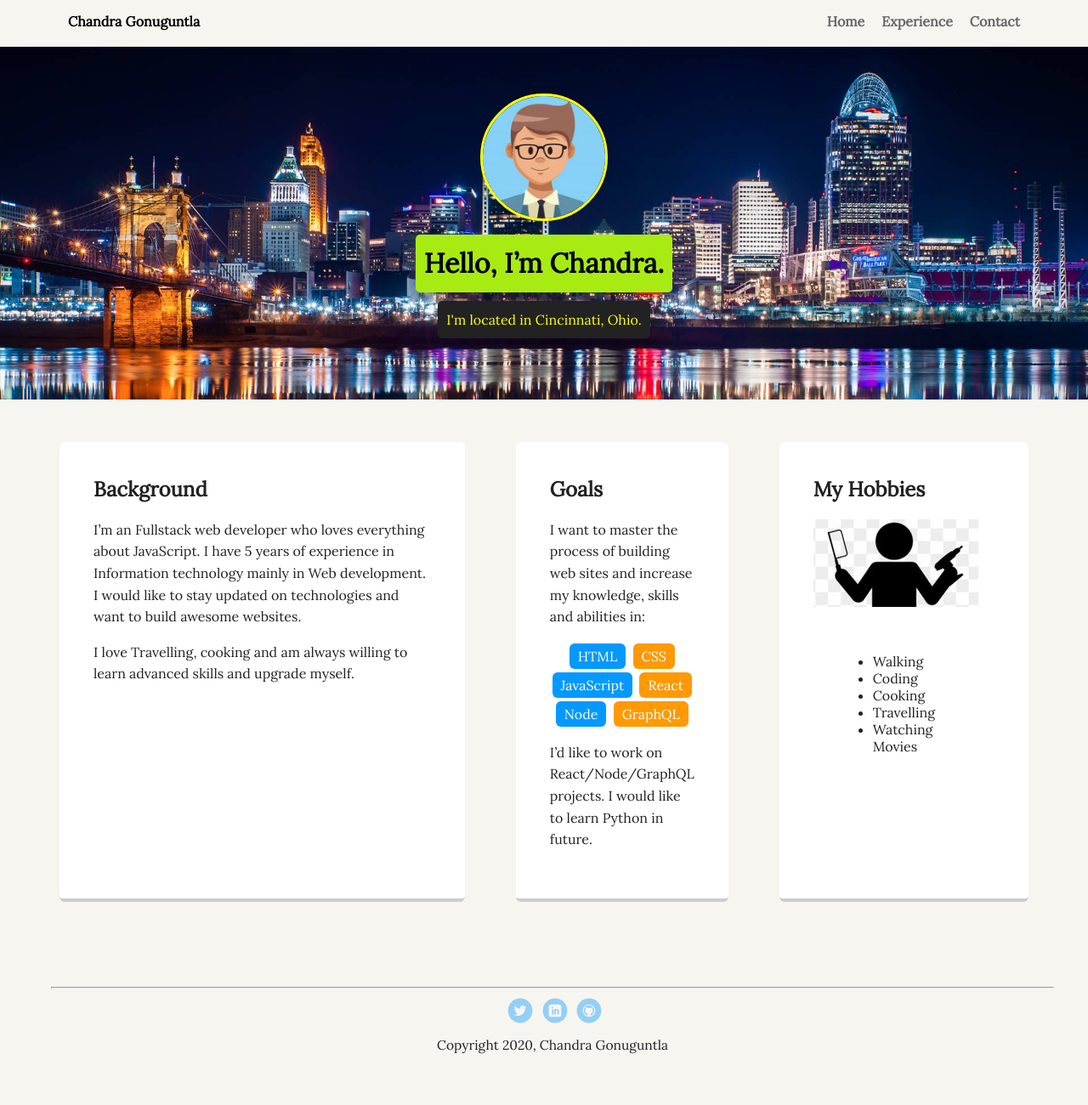
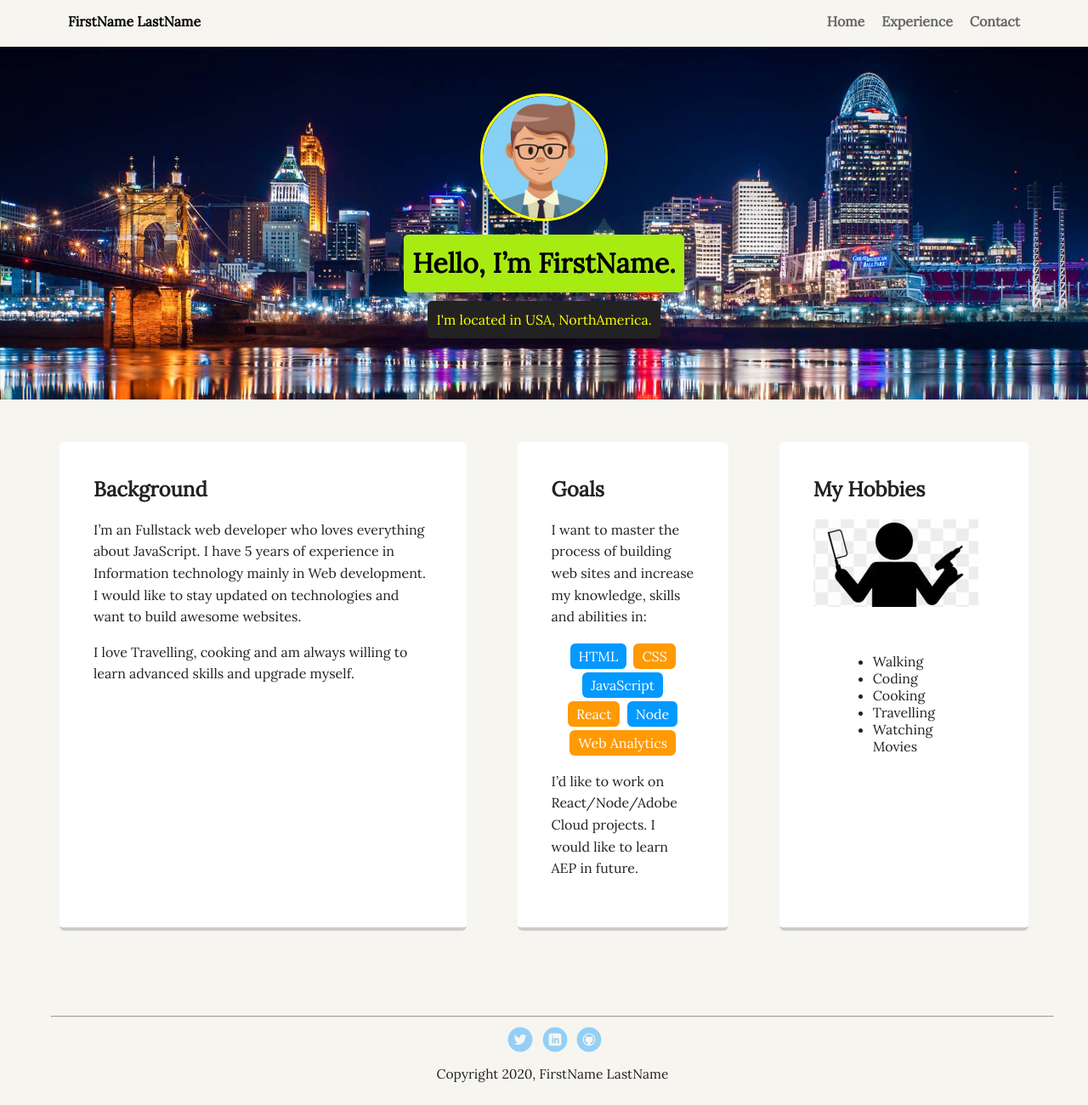
Before and after one commit to csgdevp/myPortfolio, a plain HTML site: page index.html in a window 1280 px wide. Shown: the whole page at 85% size. Drawn offline with Linux system fonts and the light colour scheme.

Commit message:
Updated Names

```diff
--- a/index.html
+++ b/index.html
@@ -2,7 +2,7 @@
 <html lang="en">
 <head>
     <meta charset="utf-8">
-    <title>Chandra Gonuguntla's Profile</title>
+    <title>FirstName LasName's Profile</title>
     <meta name="viewport" content="width=device-width, initial-scale=1.0">
     <link rel="stylesheet" href="styles.css">
     <link href="https://fonts.googleapis.com/css2?family=Lora&display=swap" rel="stylesheet">
@@ -11,7 +11,7 @@
 
      <nav class="main-nav">
         <ul class="nav">
-          <li class="name">Chandra Gonuguntla</li>
+          <li class="name">FirstName LastName</li>
           <li><a href="index.html">Home</a></li>
           <li><a href="experience.html">Experience</a></li>
           <li><a href="contact.html">Contact</a></li>
@@ -20,8 +20,8 @@
 
     <header>
       <img src="images/mycartoon.jpg" alt="cartoon image of my profile picture" class="profile-image">
-      <h1 class="tag name">Hello, I’m Chandra.</h1>
-      <p class="tag location">I'm located in Cincinnati, Ohio.</p>
+      <h1 class="tag name">Hello, I’m FirstName.</h1>
+      <p class="tag location">I'm located in USA, NorthAmerica.</p>
     </header>
 
     <main class="flex">
@@ -40,9 +40,9 @@
           <li>JavaScript</li>
           <li>React</li>
           <li>Node</li>
-          <li>GraphQL</li>
+          <li>Web Analytics</li>
         </ul>
-        <p>I’d like to work on React/Node/GraphQL projects. I would like to learn Python in future.</p>
+        <p>I’d like to work on React/Node/Adobe Cloud projects. I would like to learn AEP in future.</p>
       </section>
 
       <section class="card">
@@ -60,11 +60,11 @@
     <footer>
       <hr>
       <ul>
-        <li><a href="https://twitter.com/@chandra5350" target="_blank" class="social twitter">Twitter</a></li>
-        <li><a href="https://www.linkedin.com/in/chandra-g-893954162" target="_blank" class="social linkedin">LinkedIn</a></li>
-        <li><a href="https://github.com/csgdevp" target="_blank" class="social github">Github</a></li>
+        <li><a href="https://twitter.com/@twitter" target="_blank" class="social twitter">Twitter</a></li>
+        <li><a href="https://www.linkedin.com/in/yourlinkedin" target="_blank" class="social linkedin">LinkedIn</a></li>
+        <li><a href="https://github.com/yourhub" target="_blank" class="social github">Github</a></li>
       </ul>
-      <p class="copyright">Copyright 2020, Chandra Gonuguntla</p>
+      <p class="copyright">Copyright 2020, FirstName LastName</p>
     </footer>
   </body>
   </html>
```
